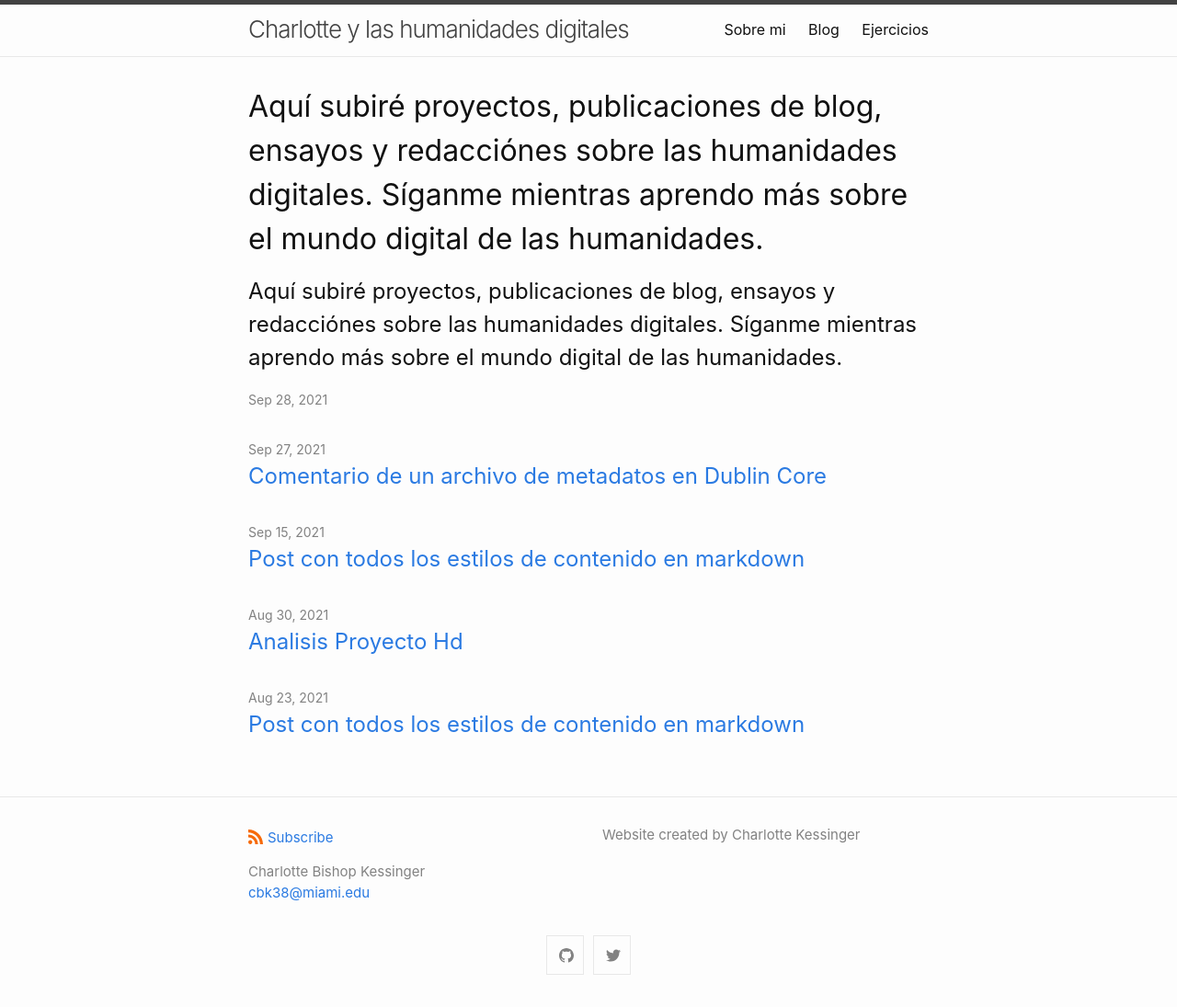
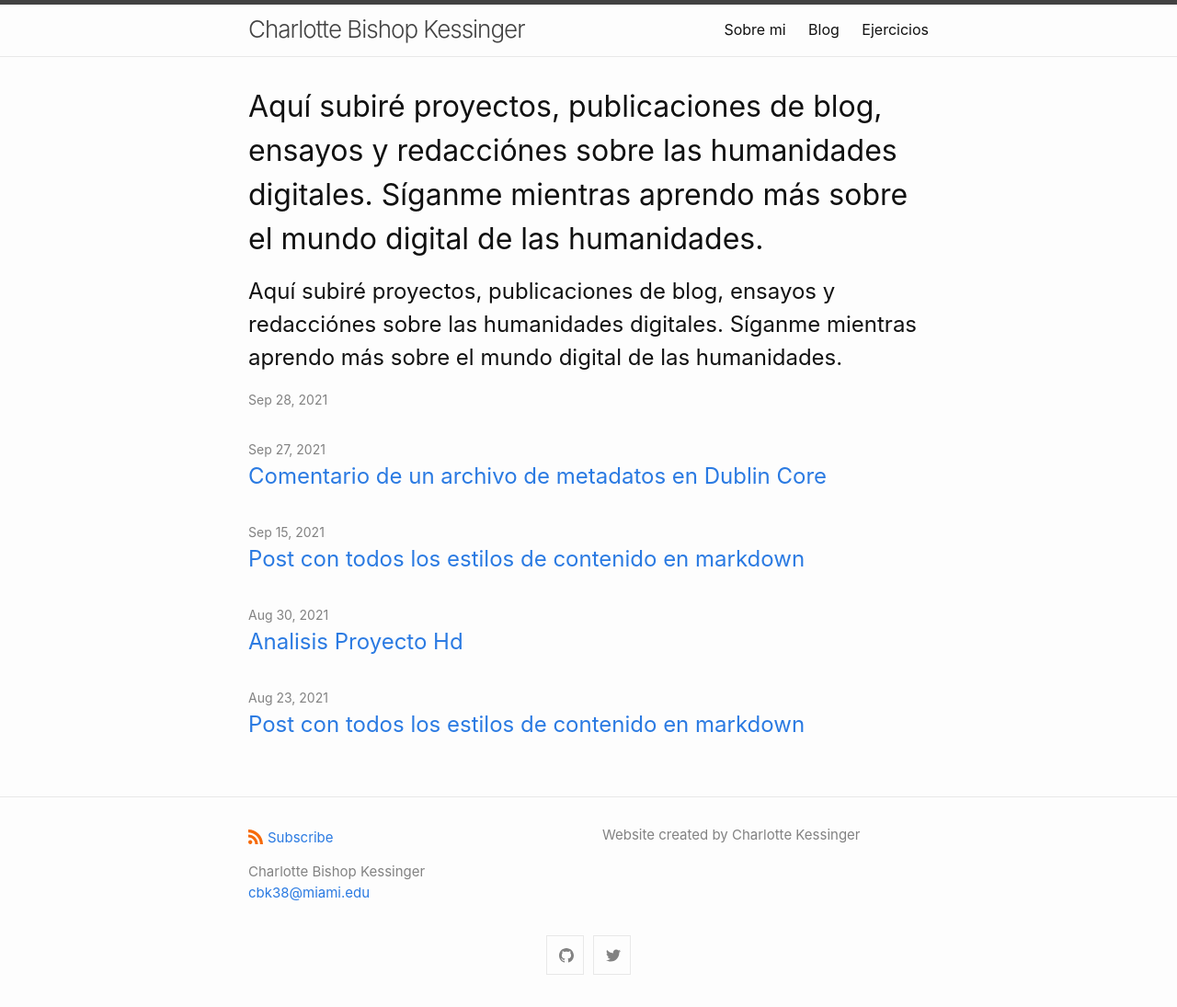
Before and after one commit to charkessinger/charkessinger.github.io, a Jekyll site: the page built from index.md, in a window 1280 px wide. Shown: the whole page at 92% size. Built offline with Jekyll 4.4.1, drawn with Linux system fonts in a browser that asks for light colours; our own code applies the rules of GitHub Pages for plain Markdown files.

Commit message:
Update _config.yml

```diff
--- a/_config.yml
+++ b/_config.yml
@@ -1,4 +1,4 @@
-title: Charlotte y las humanidades digitales
+title: Charlotte Bishop Kessinger
 author:
   name: Charlotte Bishop Kessinger
   email: cbk38@miami.edu
```
